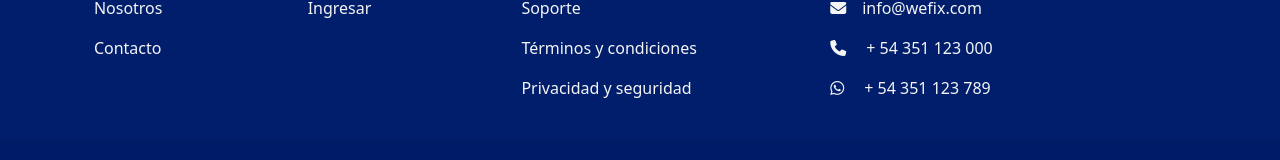
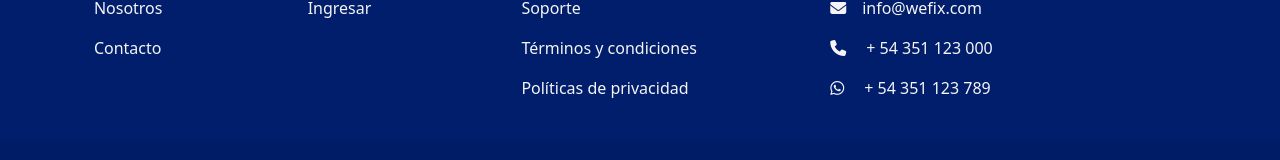
Before and after one commit to ignaciojsoler/proyecto_ispc_2023, an Angular app in the folder frontend/: page /home in a window 1280 px wide. Shown: the part 205-365 px from the top of the page. Built offline with nearby package versions, Linux system fonts and the light colour scheme.

Commit message:
footer fix
corrección del footer

```diff
--- a/frontend/src/app/footer/footer.component.html
+++ b/frontend/src/app/footer/footer.component.html
@@ -34,7 +34,7 @@
           <p><a routerLink="frecuentes"  class="text-reset">Preguntas frecuentes</a></p>
           <p><a routerLink="soporte" class="text-reset">Soporte</a></p>
           <p><a routerLink="terminos" class="text-reset">Términos y condiciones</a></p>
-          <p><a routerLink="privacidad" class="text-reset">Privacidad y seguridad</a>
+          <p><a routerLink="privacidad" class="text-reset">Políticas de privacidad</a>
           </p>
         </div>
         <div class="col-md-4 col-lg-4 col-xl-4 mx-auto mb-md-0 mb-4">
```
